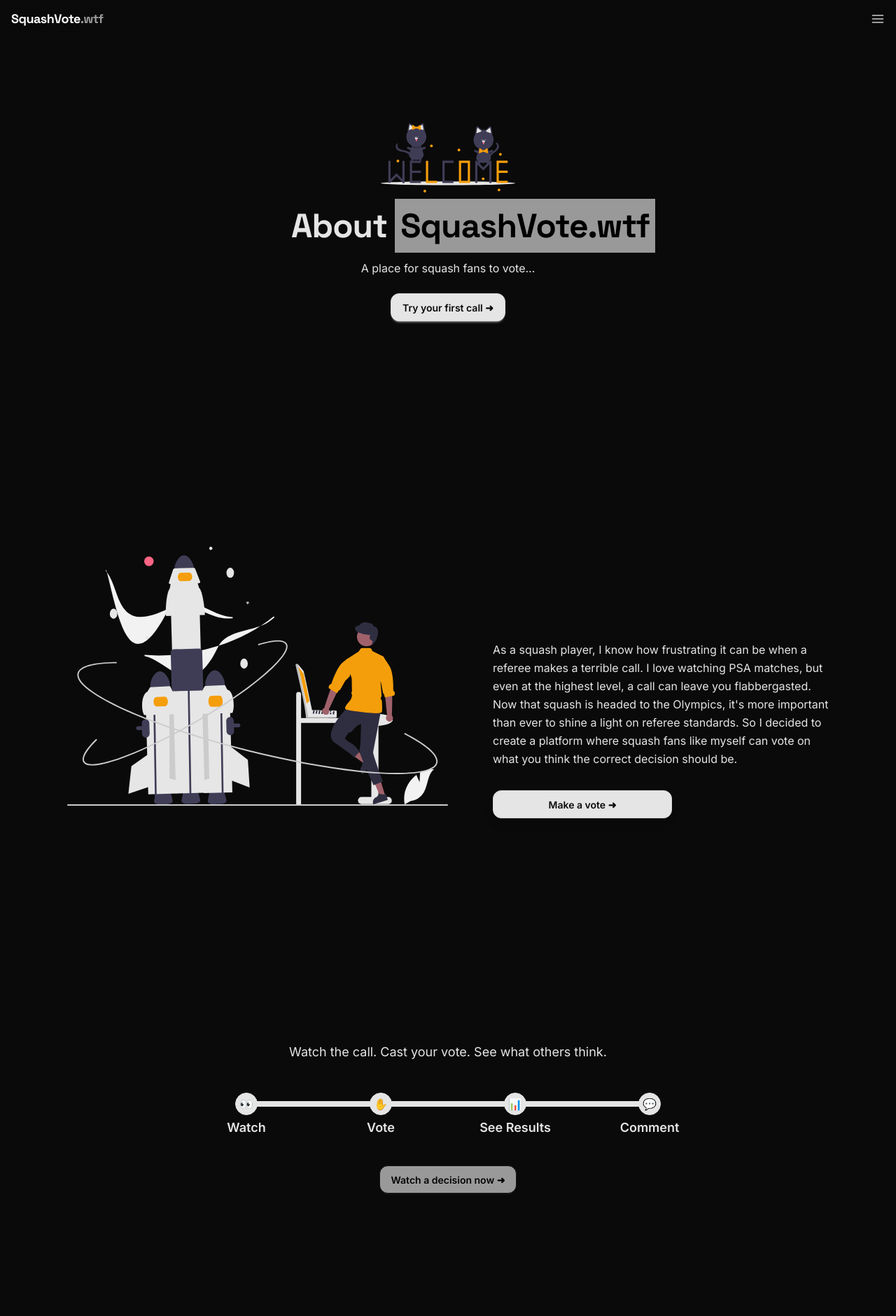
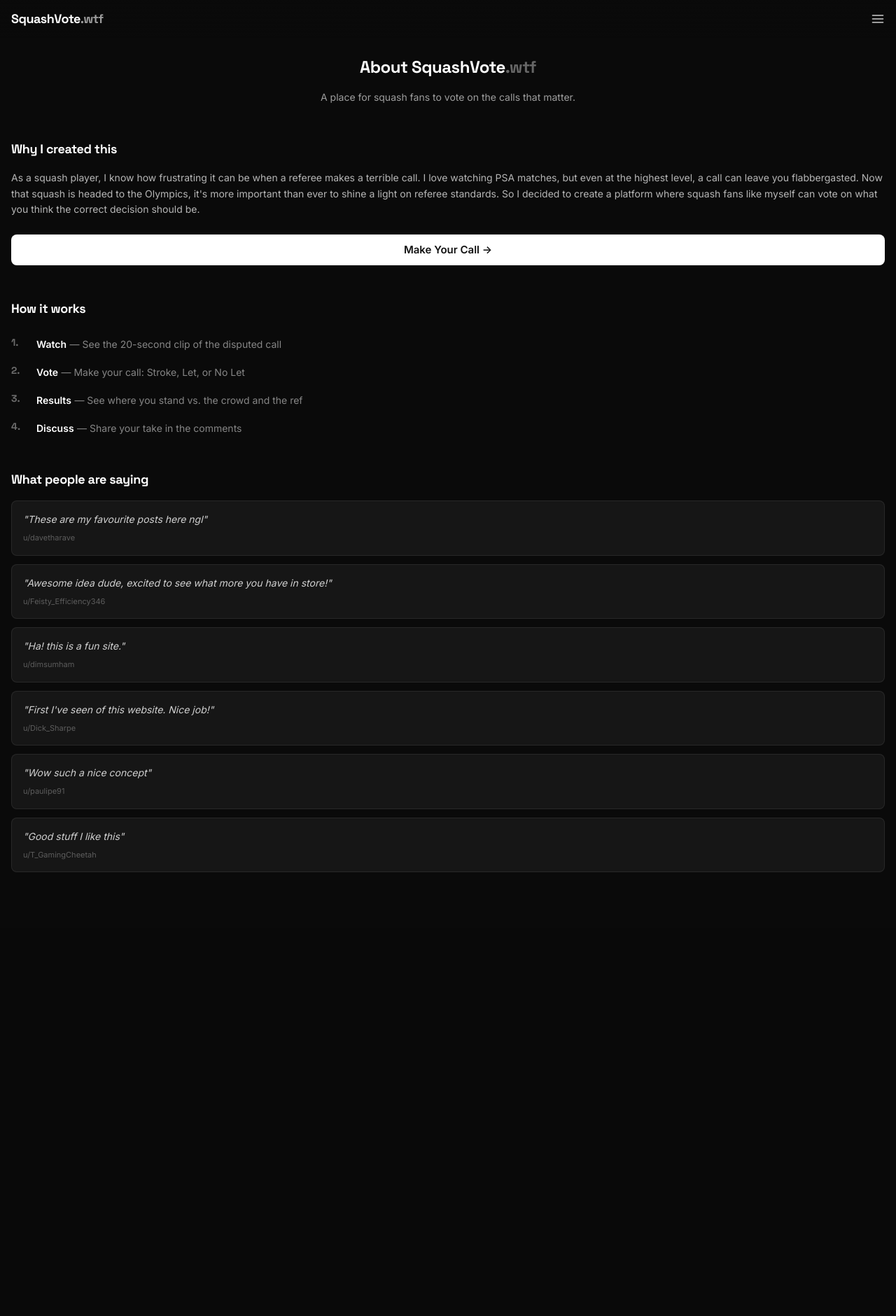
Before and after one commit to yoyocatw/SquashVote, a Django app: template vote/templates/vote/about.html in a window 1280 px wide. Shown: the top 1880 px of the page at 70% size. After the commit the page ends 1246 px from the top, so only its background shows below. Run offline with Django 5.2, Linux system fonts and the light colour scheme; the template is opened without the code that fills it, so the values that code supplies are empty; style sheets or scripts are compiled from the project's sources; some libraries are stand-ins or nearby versions.

Commit message:
restyle secondary pages (about, submit, confirm, rules) for dark theme
Replace old light-theme DaisyUI components (hero, card, btn-primary,
bg-white, text-gray-900) with dark minimal aesthetic matching the
redesigned core pages. Consistent input styling, white CTAs,
#FFFFFF opacity colors throughout.

Co-Authored-By: Claude Opus 4.6 (1M context) <noreply@anthropic.com>

```diff
--- a/vote/templates/vote/about.html
+++ b/vote/templates/vote/about.html
@@ -1,133 +1,95 @@
-{% extends 'vote/base.html'%}
+{% extends 'vote/base.html' %}
 {% load static %}
-{% block title%}SquashVote | About {% endblock%}
-{% block content%}
-<div class="hero p-4 py-32 md:py-40 bg-base-100">
-  <div class="hero-content text-center">
-    <div class="max-w-md">
-      <img class="w-32 md:w-48 mx-auto mb-6" src="{% static 'images/welcome.svg' %}" alt="Welcome image">
-        <h1 class="text-2xl md:text-3xl lg:text-5xl font-black font-videotitle whitespace-nowrap">About <span class="bg-secondary text-black p-2">SquashVote.wtf</span></h1>
-      <p class="py-6">
-            A place for squash fans to vote...
-      </p>
-      <a class="btn btn-primary rounded-xl" href="{% url 'index'%}">Try your first call &#x279C;</a>
-    </div>
+{% block title %}About — SquashVote{% endblock %}
+{% block content %}
+
+<div class="w-full px-4 pt-20 pb-12">
+
+  <!-- Hero -->
+  <div class="flex flex-col items-center text-center gap-4 pb-12">
+    <h1 class="text-2xl font-heading font-bold text-white [letter-spacing:-0.5px]">About SquashVote<span class="text-[#FFFFFF60]">.wtf</span></h1>
+    <p class="text-sm font-body text-[#FFFFFF99] max-w-md leading-relaxed">
+      A place for squash fans to vote on the calls that matter.
+    </p>
   </div>
-</div>
 
-
-
-<section class="bg-base-100 py-16 md:py-32 w-screen">
-    <div class="mx-auto flex max-w-6xl flex-col px-4 md:px-8 gap-8 md:flex-row md:gap-16">
-        <img class="rounded-2xl w-full object-contain md:w-1/2" src={% static 'images/maker.svg'%}>
-        <div class="max-w-lg space-y-6 md:space-y-8">
-            <h2 class="text-3xl font-black leading-tight tracking-tight md:text-4xl md:leading-tight lg:text-5xl text-primary-content">Why I created SquashVote.wtf?</h2>
-            <p class="leading-relaxed text-body">
-                As a squash player, I know how frustrating it can be when a referee makes a terrible call. I love watching PSA matches, but even at the highest level, a call can leave you flabbergasted. Now that squash is headed to the Olympics, it's more important than ever to shine a light on referee standards. So I decided to create a platform where squash fans like myself can vote on what you think the correct decision should be.
-            </p>
-            <a class="btn-primary btn-block btn shadow-lg md:btn-wide rounded-xl" href="{% url 'index'%}">Make a vote &#x279C;</a>
-        </div>
-    </div>
-</section>
-
-<section class="p-6 py-20 md:py-32 bg-base-100">
-  <div class="text-center max-w-4xl mx-auto">
-    <h2 class="text-4xl md:text-5xl font-bold text-primary-content tracking-tight mb-4">
-      How it works
-    </h2>
-    <p class="text-lg text-body mb-10">
-      Watch the call. Cast your vote. See what others think.
+  <!-- Why -->
+  <div class="flex flex-col gap-4 pb-12">
+    <h2 class="text-lg font-heading font-bold text-white [letter-spacing:-0.3px]">Why I created this</h2>
+    <p class="text-sm font-body text-[#FFFFFFB3] leading-relaxed">
+      As a squash player, I know how frustrating it can be when a referee makes a terrible call. I love watching PSA matches, but even at the highest level, a call can leave you flabbergasted. Now that squash is headed to the Olympics, it's more important than ever to shine a light on referee standards. So I decided to create a platform where squash fans like myself can vote on what you think the correct decision should be.
     </p>
-
-    <!-- Steps with emoji in step-icon slot -->
-    <div class="flex justify-center mb-10">
-      <ul class="steps max-w-3xl w-full steps-horizontal">
-        <li class="step step-primary">
-          <span class="step-icon">👀</span>
-          <span class="text-lg font-semibold">Watch</span>
-        </li>
-        <li class="step step-primary">
-          <span class="step-icon">✋</span>
-          <span class="text-lg font-semibold">Vote</span>
-        </li>
-        <li class="step step-primary">
-          <span class="step-icon">📊</span>
-          <span class="text-lg font-semibold">See Results</span>
-        </li>
-        <li class="step step-primary">
-          <span class="step-icon ">💬</span>
-          <span class="text-lg font-semibold">Comment</span>
-        </li>
-      </ul>
-    </div>
-
-    <!-- CTA Button -->
-    <a
-      href="{% url 'index' %}"
-      class="btn btn-md bg-secondary text-black rounded-xl ">
-      Watch a decision now &#x279C;
+    <a href="{% url 'browse' %}" class="flex items-center justify-center w-full h-11 rounded-lg bg-white hover:bg-white/90 transition-colors mt-2">
+      <span class="text-[#111111] font-body font-semibold text-[15px]/4.5">Make Your Call &rarr;</span>
     </a>
   </div>
-</section>
 
-
-
-
-<section class="py-12 bg-base-100">
-  <div class="max-w-6xl mx-auto px-4">
-    <h2 class="text-3xl font-bold text-center mb-10 text-primary-content">What People Are Saying!</h2>
-
-    <div class="grid grid-cols-1 sm:grid-cols-2 md:grid-cols-3 gap-6">
-
-     <div class="card card-xl bg-base-200 shadow-md p-4 rounded-xl shadow-primary">
-        <div class="card-body">
-          <p class="italic text-base text-primary-content font-body">"These are my favourite posts here ngl"</p>
-          <div class="mt-3 text-sm text-gray-400">– u/davetharave</div>
+  <!-- How it works -->
+  <div class="flex flex-col gap-6 pb-12">
+    <h2 class="text-lg font-heading font-bold text-white [letter-spacing:-0.3px]">How it works</h2>
+    <div class="flex flex-col gap-4">
+      <div class="flex items-start gap-3">
+        <span class="text-[#FFFFFF66] font-heading font-bold text-sm shrink-0 w-6">1.</span>
+        <div>
+          <span class="text-white font-body font-semibold text-sm">Watch</span>
+          <span class="text-[#FFFFFF80] font-body text-sm"> — See the 20-second clip of the disputed call</span>
         </div>
       </div>
-
-      <div class="card card-xl bg-base-300 shadow-md p-4 rounded-xl shadow-secondary rotate-1">
-        <div class="card-body">
-          <p class="italic text-base text-primary-content font-body">"Awesome idea dude, excited to see what more you have in store!"</p>
-          <div class="mt-3 text-sm text-gray-400">– u/Feisty_Efficiency346</div>
+      <div class="flex items-start gap-3">
+        <span class="text-[#FFFFFF66] font-heading font-bold text-sm shrink-0 w-6">2.</span>
+        <div>
+          <span class="text-white font-body font-semibold text-sm">Vote</span>
+          <span class="text-[#FFFFFF80] font-body text-sm"> — Make your call: Stroke, Let, or No Let</span>
         </div>
       </div>
-
-      <div class="card card-xl bg-base-200 shadow-md p-4 rounded-xl shadow-primary -rotate-2">
-        <div class="card-body">
-          <p class="italic text-base text-primary-content font-body">"Ha! this is a fun site."</p>
-          <div class="mt-3 text-sm text-gray-400">– u/dimsumham</div>
+      <div class="flex items-start gap-3">
+        <span class="text-[#FFFFFF66] font-heading font-bold text-sm shrink-0 w-6">3.</span>
+        <div>
+          <span class="text-white font-body font-semibold text-sm">Results</span>
+          <span class="text-[#FFFFFF80] font-body text-sm"> — See where you stand vs. the crowd and the ref</span>
         </div>
       </div>
-
-      <div class="card card-xl bg-base-300 shadow-md p-4 rounded-xl shadow-secondary rotate-2">
-        <div class="card-body">
-          <p class="italic text-base text-primary-content font-body">"First I've seen of this website. Nice job!"</p>
-          <div class="mt-3 text-sm text-gray-400">– u/Dick_Sharpe</div>
-        </div>
-      </div>
-
-      <div class="card card-xl bg-base-200 shadow-md p-4 rounded-xl shadow-primary">
-        <div class="card-body">
-          <p class="italic text-base text-primary-content font-body">"Wow such a nice concept"</p>
-          <div class="mt-3 text-sm text-gray-400">– u/paulipe91</div>
-        </div>
-      </div>
-
-      <div class="card card-xl bg-base-300 shadow-md p-4 rounded-xl shadow-secondary -rotate-1">
-        <div class="card-body">
-          <p class="italic text-base text-primary-content font-body">"Good stuff I like this"</p>
-          <div class="mt-3 text-sm text-gray-400">– u/T_GamingCheetah</div>
+      <div class="flex items-start gap-3">
+        <span class="text-[#FFFFFF66] font-heading font-bold text-sm shrink-0 w-6">4.</span>
+        <div>
+          <span class="text-white font-body font-semibold text-sm">Discuss</span>
+          <span class="text-[#FFFFFF80] font-body text-sm"> — Share your take in the comments</span>
         </div>
       </div>
     </div>
   </div>
-</section>
-<div class="flex justify-center items-center">
-<img class="w-full max-w-2xl object-cover" src="{% static 'images/happy.svg' %}" alt="Thank You">
+
+  <!-- What people are saying -->
+  <div class="flex flex-col gap-4 pb-8">
+    <h2 class="text-lg font-heading font-bold text-white [letter-spacing:-0.3px]">What people are saying</h2>
+    <div class="flex flex-col gap-3">
+      <div class="rounded-lg border border-[#FFFFFF14] bg-[#FFFFFF0D] p-4">
+        <p class="text-sm font-body text-[#FFFFFFCC] italic">"These are my favourite posts here ngl"</p>
+        <span class="text-[11px] font-body text-[#FFFFFF4D] mt-2 block">u/davetharave</span>
+      </div>
+      <div class="rounded-lg border border-[#FFFFFF14] bg-[#FFFFFF0D] p-4">
+        <p class="text-sm font-body text-[#FFFFFFCC] italic">"Awesome idea dude, excited to see what more you have in store!"</p>
+        <span class="text-[11px] font-body text-[#FFFFFF4D] mt-2 block">u/Feisty_Efficiency346</span>
+      </div>
+      <div class="rounded-lg border border-[#FFFFFF14] bg-[#FFFFFF0D] p-4">
+        <p class="text-sm font-body text-[#FFFFFFCC] italic">"Ha! this is a fun site."</p>
+        <span class="text-[11px] font-body text-[#FFFFFF4D] mt-2 block">u/dimsumham</span>
+      </div>
+      <div class="rounded-lg border border-[#FFFFFF14] bg-[#FFFFFF0D] p-4">
+        <p class="text-sm font-body text-[#FFFFFFCC] italic">"First I've seen of this website. Nice job!"</p>
+        <span class="text-[11px] font-body text-[#FFFFFF4D] mt-2 block">u/Dick_Sharpe</span>
+      </div>
+      <div class="rounded-lg border border-[#FFFFFF14] bg-[#FFFFFF0D] p-4">
+        <p class="text-sm font-body text-[#FFFFFFCC] italic">"Wow such a nice concept"</p>
+        <span class="text-[11px] font-body text-[#FFFFFF4D] mt-2 block">u/paulipe91</span>
+      </div>
+      <div class="rounded-lg border border-[#FFFFFF14] bg-[#FFFFFF0D] p-4">
+        <p class="text-sm font-body text-[#FFFFFFCC] italic">"Good stuff I like this"</p>
+        <span class="text-[11px] font-body text-[#FFFFFF4D] mt-2 block">u/T_GamingCheetah</span>
+      </div>
+    </div>
+  </div>
+
 </div>
 
-
-
-
 {% endblock %}
```
Also changed, not shown: vote/templates/vote/confirm.html (+8 -16 lines), vote/templates/vote/squashrules.html (+24 -38 lines), vote/templates/vote/video_form.html (+42 -47 lines).
